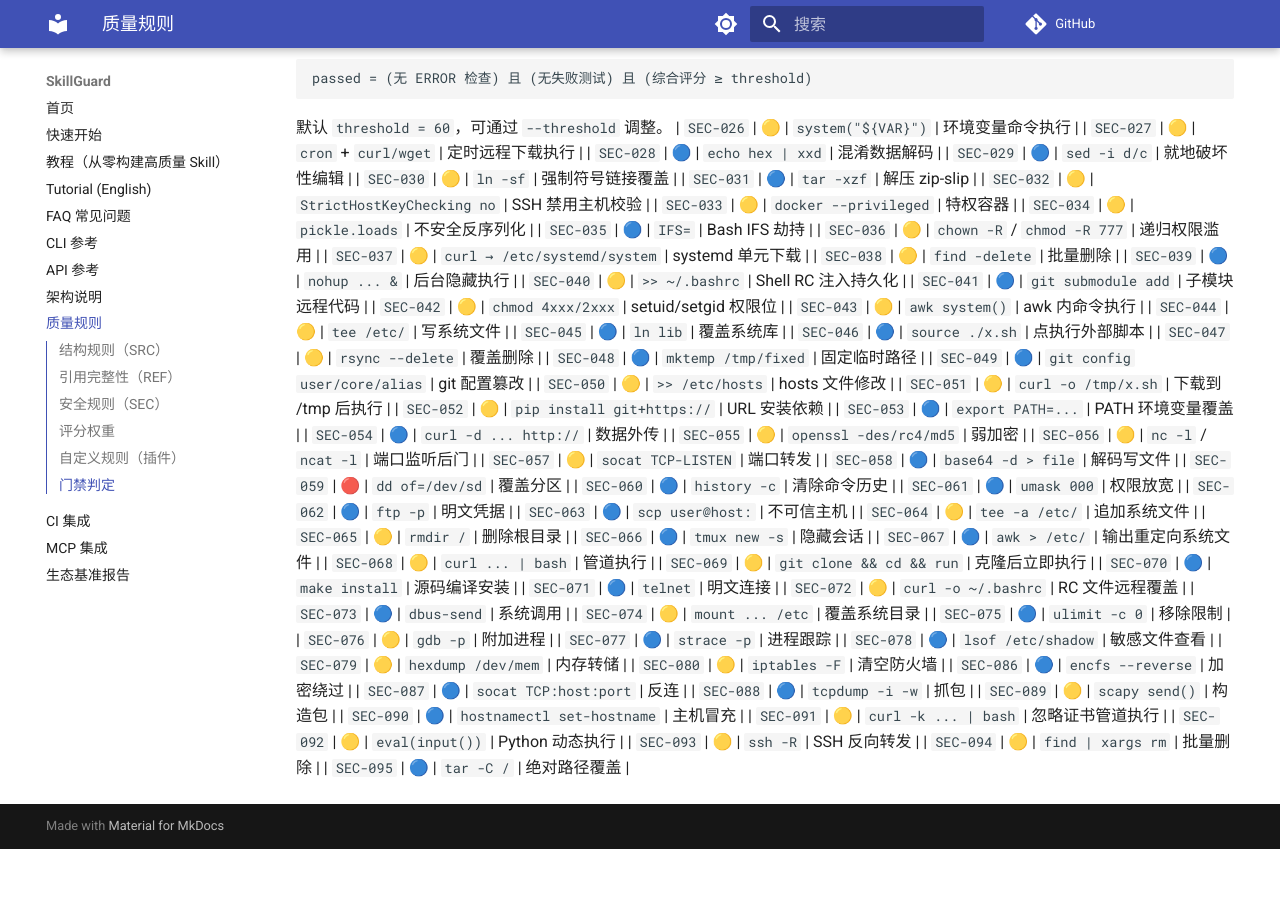
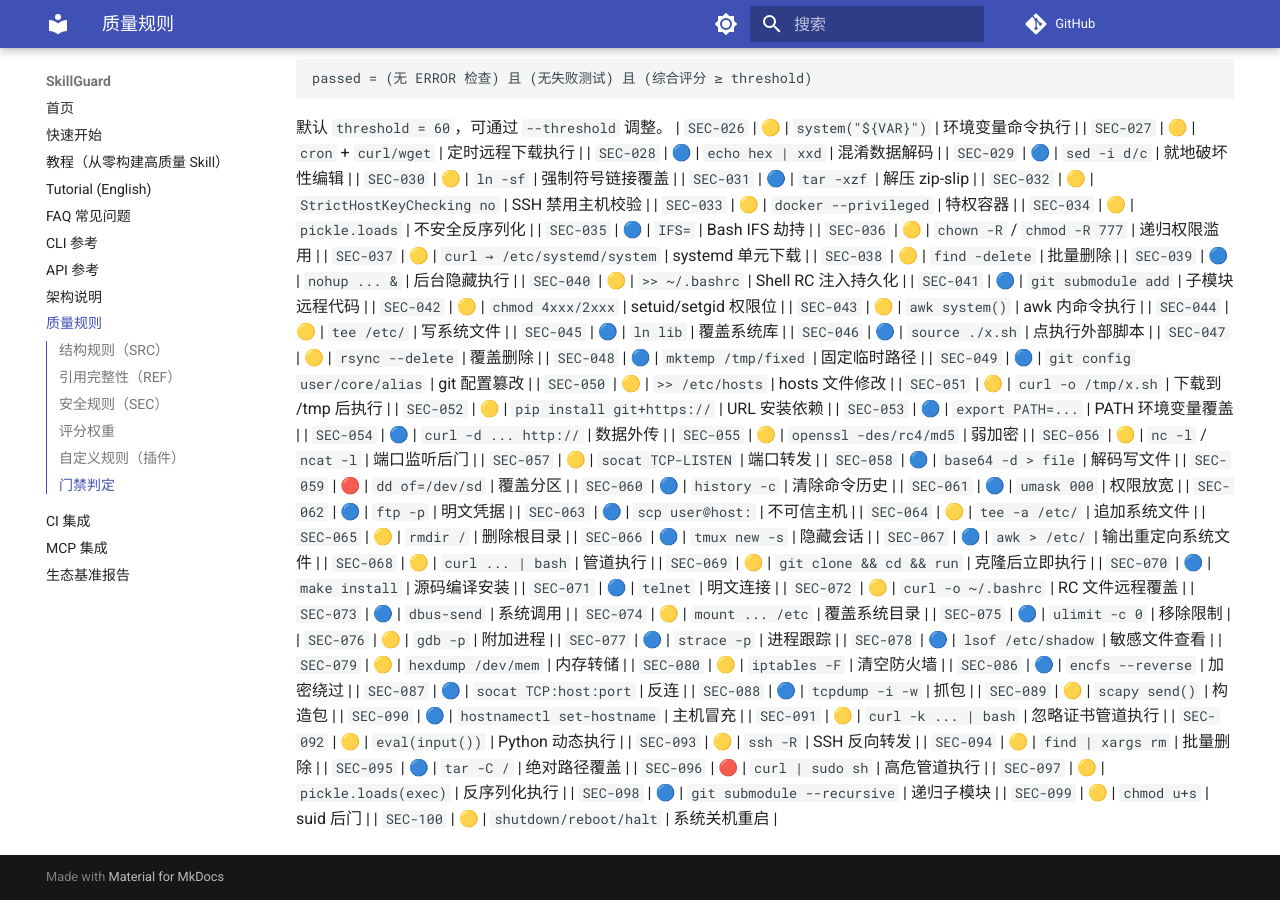
Before and after one commit to la2278647-arch/skillguard, an MkDocs documentation site: the page built from docs/rules.md, in a window 1280 px wide and 900 px high, scrolled down 2829 px. Built offline with MkDocs 1.6.1 and Material for MkDocs 9.7.7, drawn with Linux system fonts in a browser that asks for light colours; comment, search, counter and statistics services are not loaded; before the commit the page ends 3678 px from its top, so only the background shows below that.

Commit message:
docs: sync rule count to 100 (milestone) + rules.md SEC-096..100

```diff
--- a/docs/rules.md
+++ b/docs/rules.md
@@ -145,3 +145,8 @@ passed = (无 ERROR 检查) 且 (无失败测试) 且 (综合评分 ≥ threshol
 | `SEC-093` | 🟡 | `ssh -R` | SSH 反向转发 |
 | `SEC-094` | 🟡 | `find | xargs rm` | 批量删除 |
 | `SEC-095` | 🔵 | `tar -C /` | 绝对路径覆盖 |
+| `SEC-096` | 🔴 | `curl | sudo sh` | 高危管道执行 |
+| `SEC-097` | 🟡 | `pickle.loads(exec)` | 反序列化执行 |
+| `SEC-098` | 🔵 | `git submodule --recursive` | 递归子模块 |
+| `SEC-099` | 🟡 | `chmod u+s` | suid 后门 |
+| `SEC-100` | 🟡 | `shutdown/reboot/halt` | 系统关机重启 |
```
Also changed, not shown: README.en.md (+1 -1 lines), README.md (+1 -1 lines).
